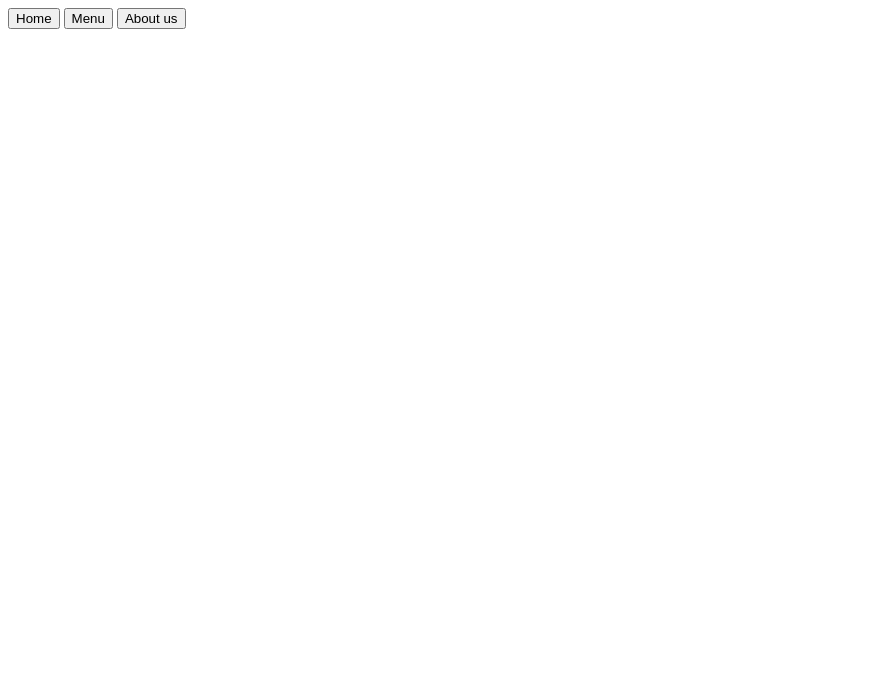
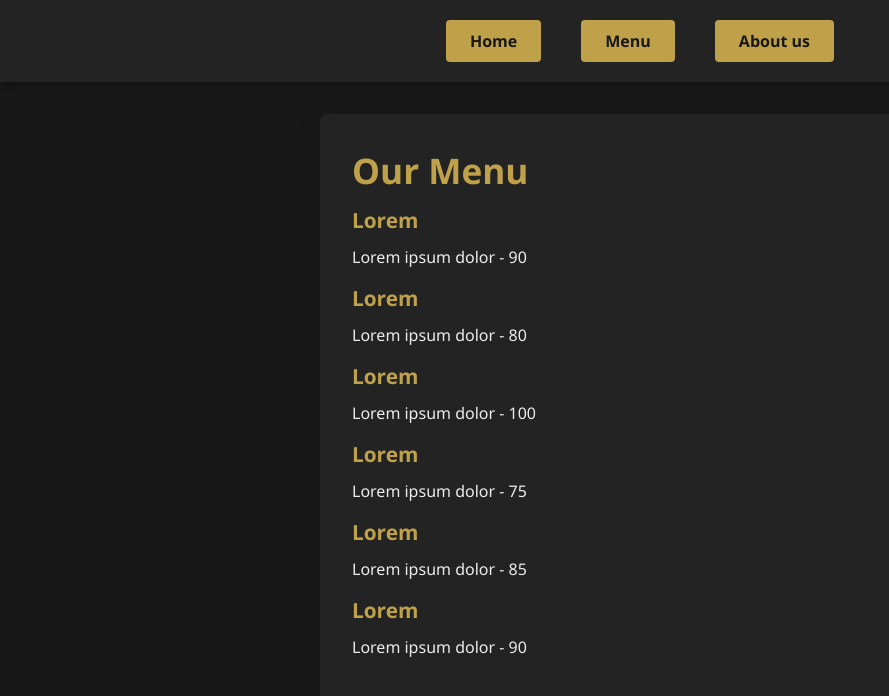
Before and after one commit to AthosChavesLopesdeAlmeida/Restaurant_project, a website built with webpack: page src/template.html in a window 1280 px wide. Both pictures are taken after a click on the button "Menu". Shown: the whole page, without its empty margins (0-889 px from the left). Built offline with nearby package versions, Linux system fonts and the light colour scheme.

Commit message:
final commit

```diff
--- a/package.json
+++ b/package.json
@@ -5,6 +5,7 @@
     "babel-loader": "^10.0.0",
     "css-loader": "^7.1.2",
     "file-loader": "^6.2.0",
+    "html-webpack-plugin": "^5.6.4",
     "style-loader": "^4.0.0",
     "webpack": "^5.101.2",
     "webpack-cli": "^6.0.1",
@@ -15,6 +16,8 @@
     "start": "webpack serve --mode development"
   },
   "babel": {
-    "presets": ["@babel/preset-env"]
+    "presets": [
+      "@babel/preset-env"
+    ]
   }
 }
--- a/src/index.js
+++ b/src/index.js
@@ -1 +1,14 @@
-console.log('Hello, World!');
+import './style.css'
+const homeBtn = document.getElementById('homeBtn')
+const aboutBtn = document.getElementById('aboutBtn')
+const menuBtn = document.getElementById('menuBtn')
+const content = document.getElementById('content')
+
+import { homePageLoad } from './pages/home.js'
+import { menuPageLoad } from './pages/menu.js'
+import { aboutPageLoad } from './pages/about.js'
+
+
+homeBtn.addEventListener('click', homePageLoad)
+menuBtn.addEventListener('click', menuPageLoad)
+aboutBtn.addEventListener('click', aboutPageLoad)
--- /dev/null
+++ b/src/pages/about.js
@@ -0,0 +1,13 @@
+export function aboutPageLoad() {
+  const content = document.getElementById("content");
+  content.className = "content"
+  content.innerHTML = ""
+
+  const header = document.createElement('h1');
+  header.innerHTML = "About Us";
+  content.appendChild(header)
+
+  const paragraph = document.createElement('p');
+  paragraph.innerHTML = 'lorem ipsum dolor sit amet consectetur adipisicing elit. At consequatur possimus placeat architecto? Provident, deserunt tenetur aliquam autem eaque ducimus assumenda nesciunt, impedit accusamus laboriosam voluptate itaque blanditiis beatae. Nisi. Lorem ipsum dolor sit amet consectetur adipisicing elit. At consequatur.';
+  content.appendChild(paragraph)
+}
--- /dev/null
+++ b/src/pages/home.js
@@ -0,0 +1,21 @@
+ export function homePageLoad (){
+  const content = document.getElementById("content");
+  content.className = "content"
+  content.innerHTML = ""
+
+  const header = document.createElement('h1')
+  header.innerHTML = "Welcome to Our Restaurant"
+  content.appendChild(header)
+
+  const para1 = document.createElement('p')
+  para1.innerHTML = 'lorem ipsum dolor sit amet'
+  content.appendChild(para1)
+
+  const sub1 = document.createElement('h2')
+  sub1.innerHTML = 'lorem'
+  content.appendChild(sub1)
+
+  const para2 = document.createElement('p')
+  para2.innerHTML = 'Lorem, ipsum dolor sit amet consectetur adipisicing elit. At consequatur possimus placeat architecto? Provident, deserunt tenetur aliquam autem eaque ducimus assumenda nesciunt, impedit accusamus laboriosam voluptate itaque blanditiis beatae. Nisi.'
+  content.appendChild(para2)
+}
--- /dev/null
+++ b/src/pages/menu.js
@@ -0,0 +1,57 @@
+export function menuPageLoad() {
+  const content = document.getElementById('content')
+  content.className = 'content'
+  content.innerHTML = ""
+
+  const header = document.createElement('h1')
+  header.innerHTML = "Our Menu"
+  content.appendChild(header)
+
+  const item1 = document.createElement('h2')
+  item1.innerHTML = 'Lorem'
+  content.appendChild(item1)
+
+  const desc1 = document.createElement('p')
+  desc1.innerHTML = 'Lorem ipsum dolor - 90'
+  content.appendChild(desc1)
+
+  const item2 = document.createElement('h2')
+  item2.innerHTML = 'Lorem'
+  content.appendChild(item2)
+
+  const desc2 = document.createElement('p')
+  desc2.innerHTML = 'Lorem ipsum dolor - 80'
+  content.appendChild(desc2)
+
+  const item3 = document.createElement('h2')
+  item3.innerHTML = 'Lorem'
+  content.appendChild(item3)
+
+  const desc3 = document.createElement('p')
+  desc3.innerHTML = 'Lorem ipsum dolor - 100'
+  content.appendChild(desc3)
+
+  const item4 = document.createElement('h2')
+  item4.innerHTML = 'Lorem'
+  content.appendChild(item4)
+
+  const desc4 = document.createElement('p')
+  desc4.innerHTML = 'Lorem ipsum dolor - 75'
+  content.appendChild(desc4)
+
+  const item5 = document.createElement('h2')
+  item5.innerHTML = 'Lorem'
+  content.appendChild(item5)
+
+  const desc5 = document.createElement('p')
+  desc5.innerHTML = 'Lorem ipsum dolor - 85'
+  content.appendChild(desc5)
+
+  const item6 = document.createElement('h2')
+  item6.innerHTML = 'Lorem'
+  content.appendChild(item6)
+
+  const desc6 = document.createElement('p')
+  desc6.innerHTML = 'Lorem ipsum dolor - 90'
+  content.appendChild(desc6)
+}
--- a/src/style.css
+++ b/src/style.css
@@ -0,0 +1,81 @@
+:root {
+  --cor-fundo: #181818;         /* Preto sofisticado */
+  --cor-texto: #ECECEC;         /* Branco suave */
+  --cor-destaque: #BFA14A;      /* Dourado discreto */
+  --cor-secundaria: #232323;    /* Cinza escuro */
+  --cor-vinho: #6B2737;         /* Vinho elegante */
+  --cor-verde: #2E4A3B;         /* Verde profundo */
+}
+
+* {
+  margin: 0;
+  padding: 0;
+  box-sizing: border-box;
+  font-family: 'Segoe UI', 'Arial', sans-serif;
+}
+
+body {
+  background-color: var(--cor-fundo);
+  color: var(--cor-texto);
+}
+
+header, nav {
+  background-color: var(--cor-secundaria);
+  box-shadow: 0 2px 8px rgba(0,0,0,0.2);
+}
+
+nav {
+  display: flex;
+  justify-content: center;
+  gap: 20px;
+  padding: 20px 0;
+}
+
+button {
+  background-color: var(--cor-destaque);
+  color: var(--cor-fundo);
+  padding: 10px 24px;
+  border: none;
+  margin: 0 10px;
+  cursor: pointer;
+  border-radius: 4px;
+  font-weight: bold;
+  font-size: 1rem;
+  transition: background 0.2s;
+}
+
+button:hover {
+  background-color: var(--cor-vinho);
+  color: var(--cor-texto);
+}
+
+div#content {
+  background-color: var(--cor-secundaria);
+  color: var(--cor-texto);
+  width: 50%;
+  margin: 32px auto;
+  padding: 32px;
+  border-radius: 8px;
+  box-shadow: 0 4px 24px rgba(0,0,0,0.15);
+}
+
+h1, h2 {
+  color: var(--cor-destaque);
+  margin-bottom: 12px;
+}
+
+h1 {
+  font-size: 2.2rem;
+  font-weight: 700;
+}
+
+h2 {
+  font-size: 1.3rem;
+  font-weight: 600;
+}
+
+p {
+  color: var(--cor-texto);
+  font-size: 1rem;
+  margin-bottom: 16px;
+}
--- a/webpack.config.js
+++ b/webpack.config.js
@@ -1,11 +1,13 @@
 const path = require('path');
+const HtmlWebpackPlugin = require('html-webpack-plugin');
 
 module.exports = {
-    mode: 'development', // Adicione esta linha
+  mode: 'production',
   entry: './src/index.js',
   output: {
     filename: 'bundle.js',
-        path: path.resolve(__dirname, 'dist')
+    path: path.resolve(__dirname, 'dist'),
+    clean: true
   },
   module: {
     rules: [
@@ -19,19 +21,14 @@ module.exports = {
       {
         test: /\.css$/,
         use: ['style-loader', 'css-loader']
-            },
-            {
-                test: /\.(png|jpg|gif|svg)$/,
-                use: {
-                    loader: 'file-loader',
-                    options: {
-                        name: '[path][name].[ext]'
-                    }
-                }
       }
     ]
   },
-    plugins: [],
+  plugins: [
+    new HtmlWebpackPlugin({
+      template: './src/template.html'
+    })
+  ],
   resolve: {
     extensions: ['.js', '.css']
   }
```
Also changed, not shown: src/template.html (+5 -0 lines), 1 other file. Lines whose indentation alone changed are shown as unchanged.
